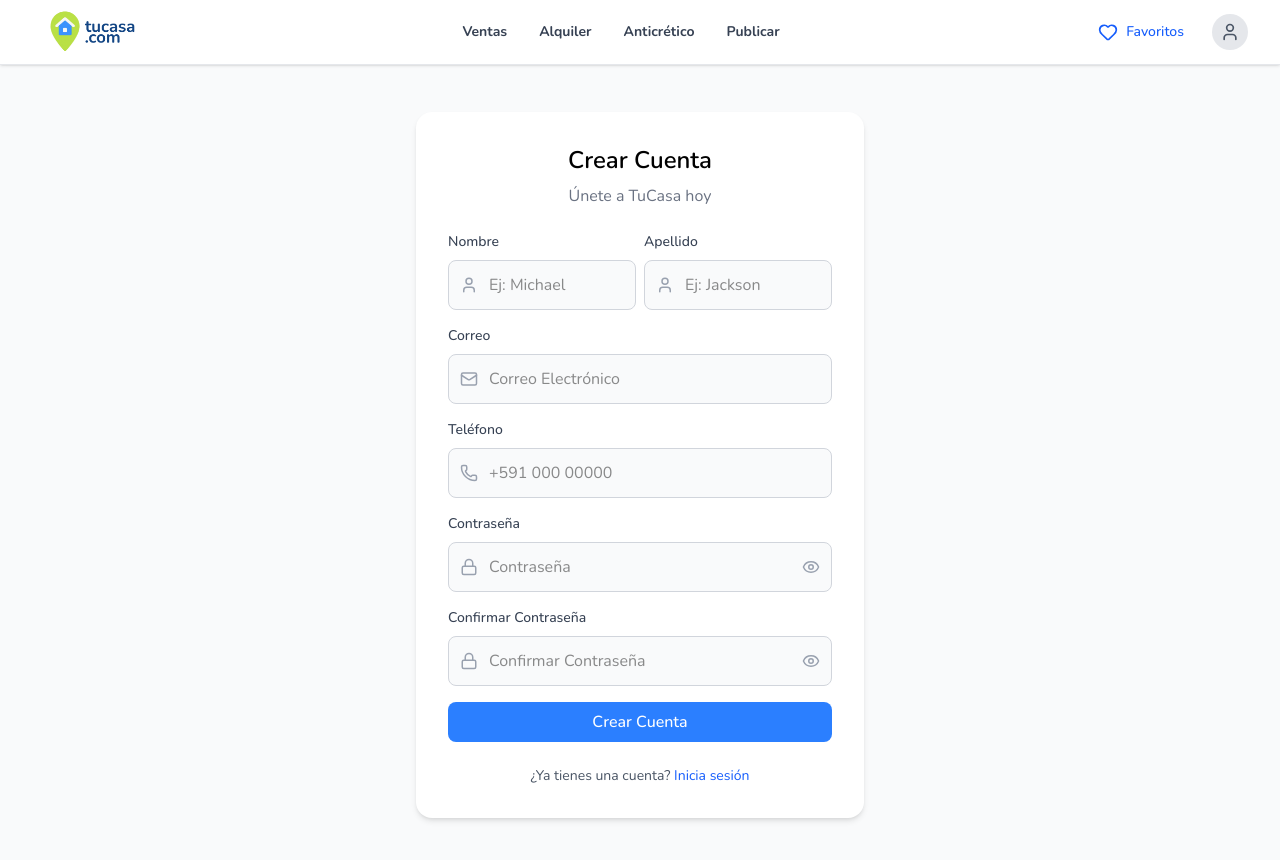
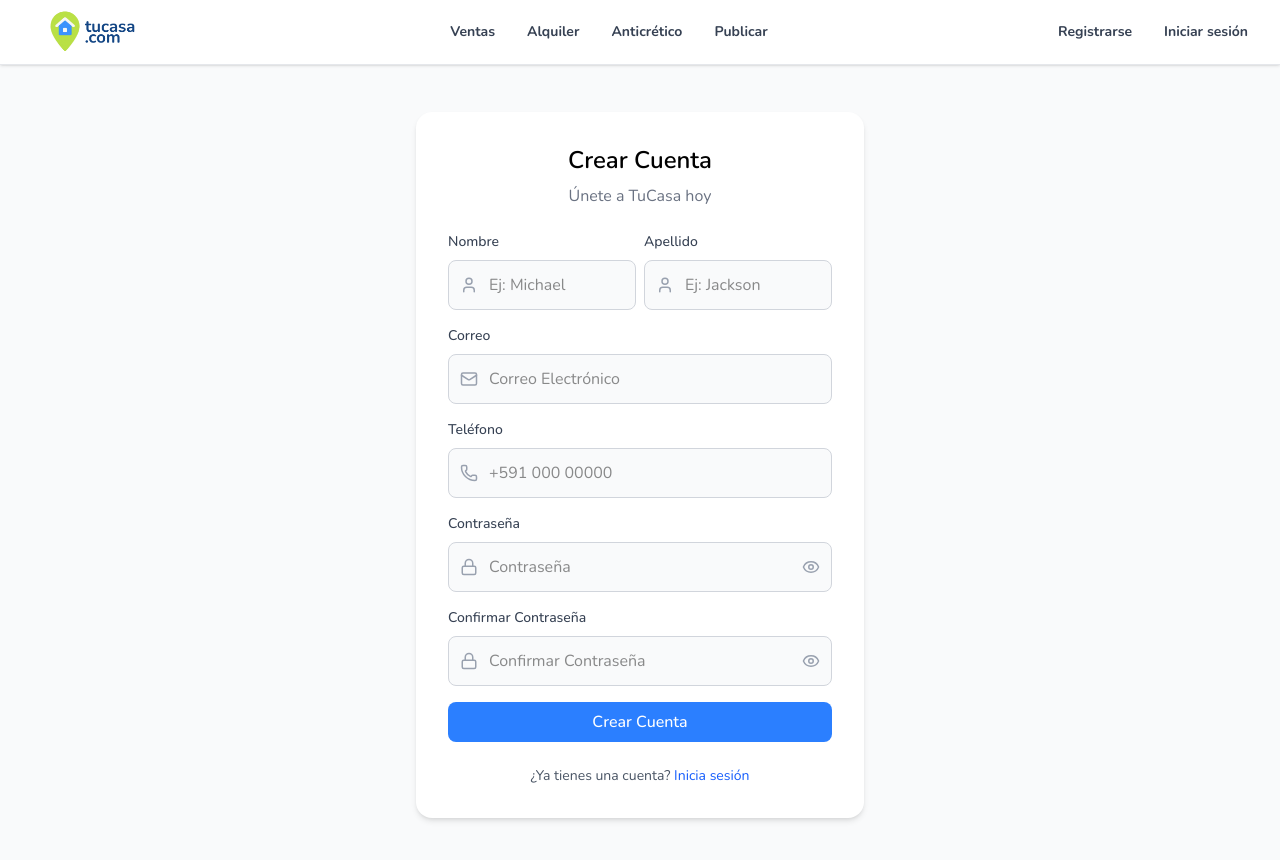
Before and after one commit to Frosmin/TuCasa, a Next.js app in the folder tucasafront/: page /pages/registrar/cliente in a window 1280 px wide. Shown: the top 860 px of the page. Built offline with nearby package versions, Linux system fonts and the light colour scheme.

Commit message:
Registro de clientes.

```diff
--- a/tucasafront/src/app/pages/registrar/cliente/page.tsx
+++ b/tucasafront/src/app/pages/registrar/cliente/page.tsx
@@ -3,6 +3,7 @@ import { useState } from "react";
 import { User, Mail, Phone, Lock, Eye, EyeOff } from "lucide-react";
 
 import { useToast } from "@/components/Toast";
+import { useRouter } from "next/navigation";
 
 export default function RegisterPage() {
   const [formData, setFormData] = useState({
@@ -20,6 +21,7 @@ export default function RegisterPage() {
   const [error, setError] = useState("");
   const { showSuccess, showError } = useToast();
   const [isSubmitting, setIsSubmitting] = useState(false);
+  const router = useRouter();
 
   const handleChange = (e: React.ChangeEvent<HTMLInputElement>) => {
     const { name, value } = e.target;
@@ -71,6 +73,9 @@ export default function RegisterPage() {
           rol: "CLIENTE",
         });
         setConfirmPassword("");
+        // This might redirect to login page.
+        router.push("/");
+        // change the header from links to sign-in and login to favorites and user profile.
       }
     } catch (err) {
       console.error("Error al enviar los datos:", err);
@@ -238,7 +243,7 @@ export default function RegisterPage() {
 
         <p className="text-center text-sm text-gray-600 mt-6">
           ¿Ya tienes una cuenta?{" "}
-          <a href="#" className="text-blue-600 hover:underline">
+          <a href="/login" className="text-blue-600 hover:underline">
             Inicia sesión
           </a>
         </p>
--- a/tucasafront/src/components/Header.tsx
+++ b/tucasafront/src/components/Header.tsx
@@ -1,15 +1,18 @@
-'use client';
+"use client";
 
-import Image from 'next/image';
-import Link from 'next/link';
-import { Heart, User } from 'lucide-react';
+import Image from "next/image";
+import Link from "next/link";
+import { Heart, User } from "lucide-react";
+import { useState } from "react";
 
 export default function Header() {
+  const [logged, setLogged] = useState(false);
+
   return (
     <header className="bg-white border-b border-gray-200 sticky top-0 z-50 shadow-sm">
       <nav className="max-w-7xl mx-auto px-4 sm:px-6 lg:px-8 h-16 flex items-center justify-between">
         {/* Logo */}
-                <Link href={'/'} className="flex items-center">
+        <Link href={"/"} className="flex items-center">
           <Image
             src="/logo.png"
             alt="Logo"
@@ -20,31 +23,31 @@ export default function Header() {
         </Link>
 
         {/* Navigation Links */}
-                <div className='flex items-center gap-8 text-sm font-medium'>
+        <div className="flex items-center gap-8 text-sm font-medium">
           <Link
-                        href={'/ventas'}
-                        className='relative text-gray-700 font-bold hover:text-blue-600 transition-colors duration-300 group py-2'
+            href={"/ventas"}
+            className="relative text-gray-700 font-bold hover:text-blue-600 transition-colors duration-300 group py-2"
           >
             Ventas
             <span className="absolute bottom-0 left-0 w-0 h-0.5 bg-gradient-to-r from-blue-500 to-blue-600 group-hover:w-full transition-all duration-300 ease-out"></span>
           </Link>
           <Link
-                        href={'/alquiler'}
-                        className='relative text-gray-700 font-bold hover:text-blue-600 transition-colors duration-300 group py-2'
+            href={"/alquiler"}
+            className="relative text-gray-700 font-bold hover:text-blue-600 transition-colors duration-300 group py-2"
           >
             Alquiler
             <span className="absolute bottom-0 left-0 w-0 h-0.5 bg-gradient-to-r from-blue-500 to-blue-600 group-hover:w-full transition-all duration-300 ease-out"></span>
           </Link>
           <Link
-                        href={'/anticretico'}
-                        className='relative text-gray-700 font-bold hover:text-blue-600 transition-colors duration-300 group py-2'
+            href={"/anticretico"}
+            className="relative text-gray-700 font-bold hover:text-blue-600 transition-colors duration-300 group py-2"
           >
             Anticrético
             <span className="absolute bottom-0 left-0 w-0 h-0.5 bg-gradient-to-r from-blue-500 to-blue-600 group-hover:w-full transition-all duration-300 ease-out"></span>
           </Link>
           <Link
-                        href={'/publicar'}
-                        className='relative text-gray-700 font-bold hover:text-blue-600 transition-colors duration-300 group py-2'
+            href={"/publicar"}
+            className="relative text-gray-700 font-bold hover:text-blue-600 transition-colors duration-300 group py-2"
           >
             Publicar
             <span className="absolute bottom-0 left-0 w-0 h-0.5 bg-gradient-to-r from-blue-500 to-blue-600 group-hover:w-full transition-all duration-300 ease-out"></span>
@@ -53,6 +56,8 @@ export default function Header() {
 
         {/* User Actions */}
         <div className="flex items-center gap-3">
+          {logged ? (
+            <>
               <button className="flex items-center gap-2 px-4 py-2 text-blue-600 hover:bg-blue-50 rounded-lg transition-all duration-300 hover:shadow-md hover:scale-105">
                 <Heart className="w-5 h-5" />
                 <span className="text-sm font-medium">Favoritos</span>
@@ -60,6 +65,25 @@ export default function Header() {
               <button className="p-2 bg-gray-200 rounded-full hover:bg-blue-600 hover:text-white transition-all duration-300 hover:shadow-lg hover:scale-110">
                 <User className="w-5 h-5 text-gray-600 hover:text-white transition-colors duration-300" />
               </button>
+            </>
+          ) : (
+            <div className="flex items-center gap-8 text-sm font-medium">
+              <Link
+                href={"/pages/registrar/cliente"}
+                className="relative text-gray-700 font-bold hover:text-blue-600 transition-colors duration-300 group py-2"
+              >
+                Registrarse
+                <span className="absolute bottom-0 left-0 w-0 h-0.5 bg-gradient-to-r from-blue-500 to-blue-600 group-hover:w-full transition-all duration-300 ease-out"></span>
+              </Link>
+              <Link
+                href={"/login"}
+                className="relative text-gray-700 font-bold hover:text-blue-600 transition-colors duration-300 group py-2"
+              >
+                Iniciar sesión
+                <span className="absolute bottom-0 left-0 w-0 h-0.5 bg-gradient-to-r from-blue-500 to-blue-600 group-hover:w-full transition-all duration-300 ease-out"></span>
+              </Link>
+            </div>
+          )}
         </div>
       </nav>
     </header>
```
Also changed, not shown: 1 other file (tests, documents, lock files or other folders). Lines whose indentation alone changed are shown as unchanged.
